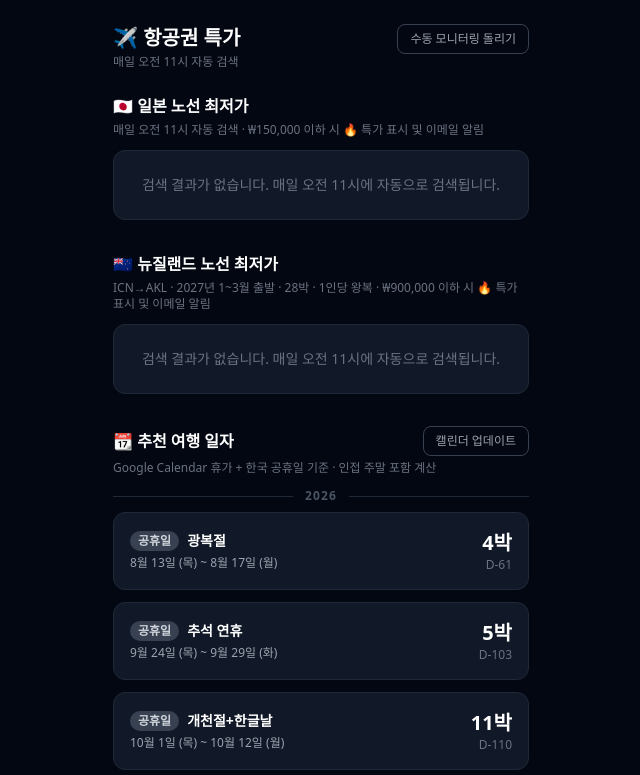
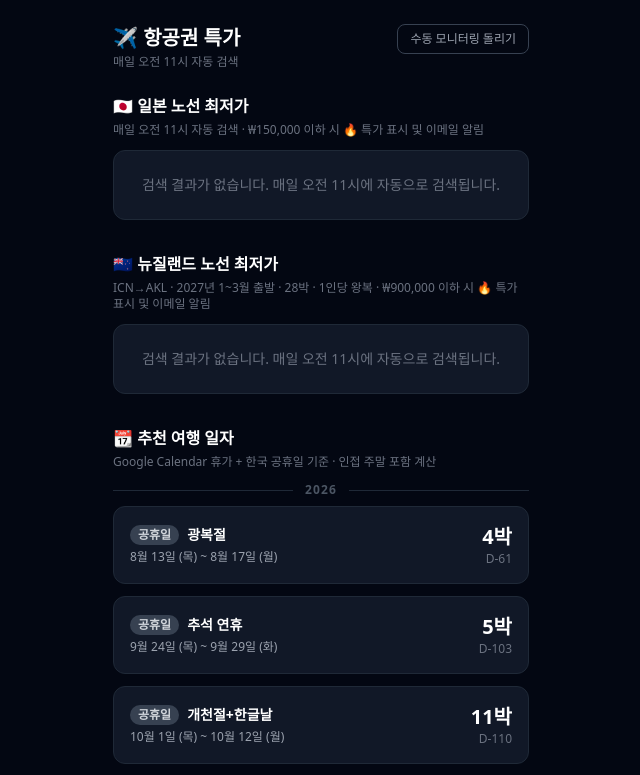
Before and after one commit to uther-son/flight-dashboard, a Next.js app: page / in a window 1280 px wide. Shown: the top 775 px of the page, without its empty margins (319-959 px from the left). Built offline with nearby package versions, Linux system fonts and the light colour scheme.

Commit message:
fix: 캘린더 업데이트 버튼 제거 - 실제 업데이트 실행 안되고 루틴 페이지로만 이동하는 가짜 기능

```diff
--- a/src/components/TravelCalendar.tsx
+++ b/src/components/TravelCalendar.tsx
@@ -1,6 +1,4 @@
 import type { CalendarEvent } from '@/lib/types';
-
-const ROUTINE_URL = 'https://claude.ai/code/routines/trig_01SGEsfHMZX9WBpDieqm94DQ';
 
 // 한국 공휴일 + 여행 가능 윈도우 (주말 포함 계산)
 const PUBLIC_HOLIDAYS = [
@@ -113,17 +111,7 @@ export function TravelCalendar({
 
   return (
     <section className="mb-8">
-      <div className="flex items-center justify-between mb-1">
-        <h2 className="text-base font-semibold">📆 추천 여행 일자</h2>
-        <a
-          href={ROUTINE_URL}
-          target="_blank"
-          rel="noopener noreferrer"
-          className="text-xs text-gray-400 border border-gray-700 px-3 py-1.5 rounded-lg hover:border-gray-500 transition"
-        >
-          캘린더 업데이트
-        </a>
-      </div>
+      <h2 className="text-base font-semibold mb-1">📆 추천 여행 일자</h2>
       <p className="text-xs text-gray-500 mb-3">
         Google Calendar 휴가 + 한국 공휴일 기준 · 인접 주말 포함 계산
         {syncedAt && <span className="ml-2 text-gray-600">· 마지막 동기화 {syncedAt}</span>}
```
